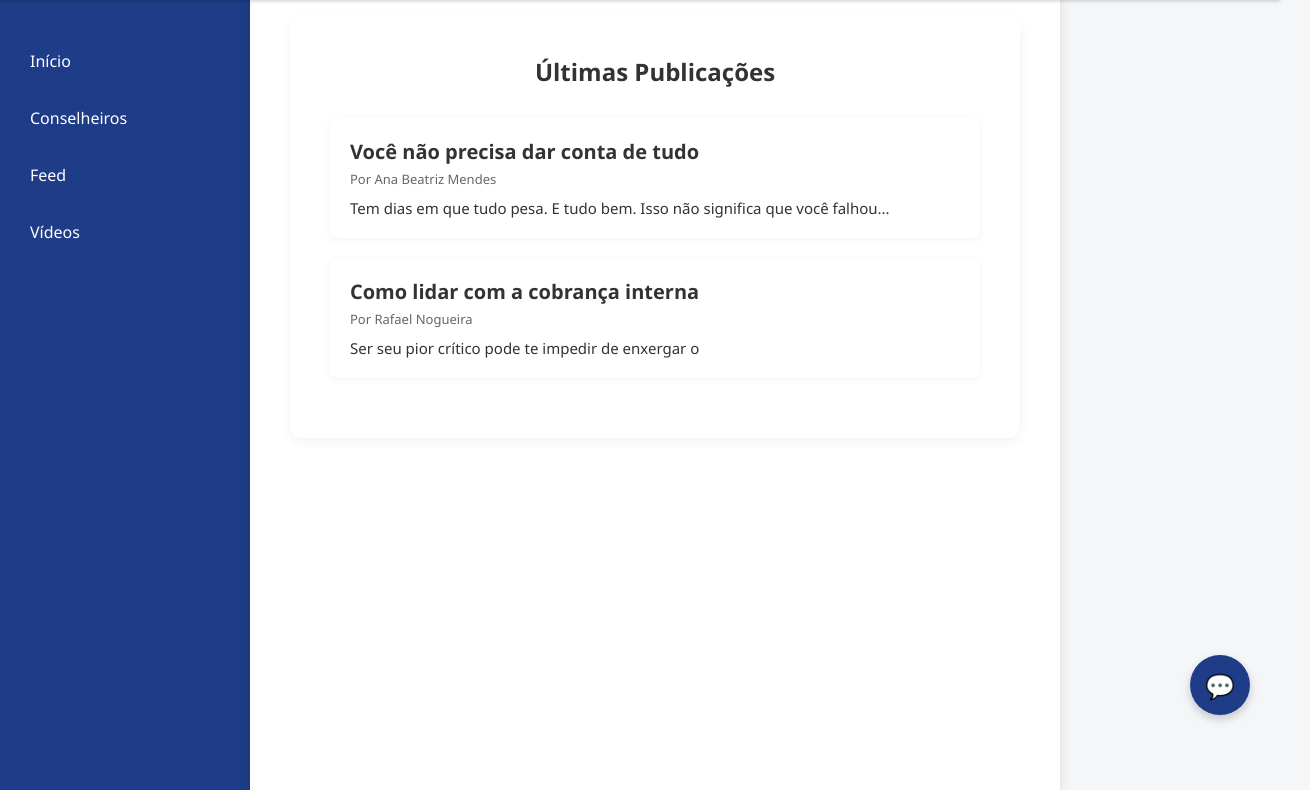
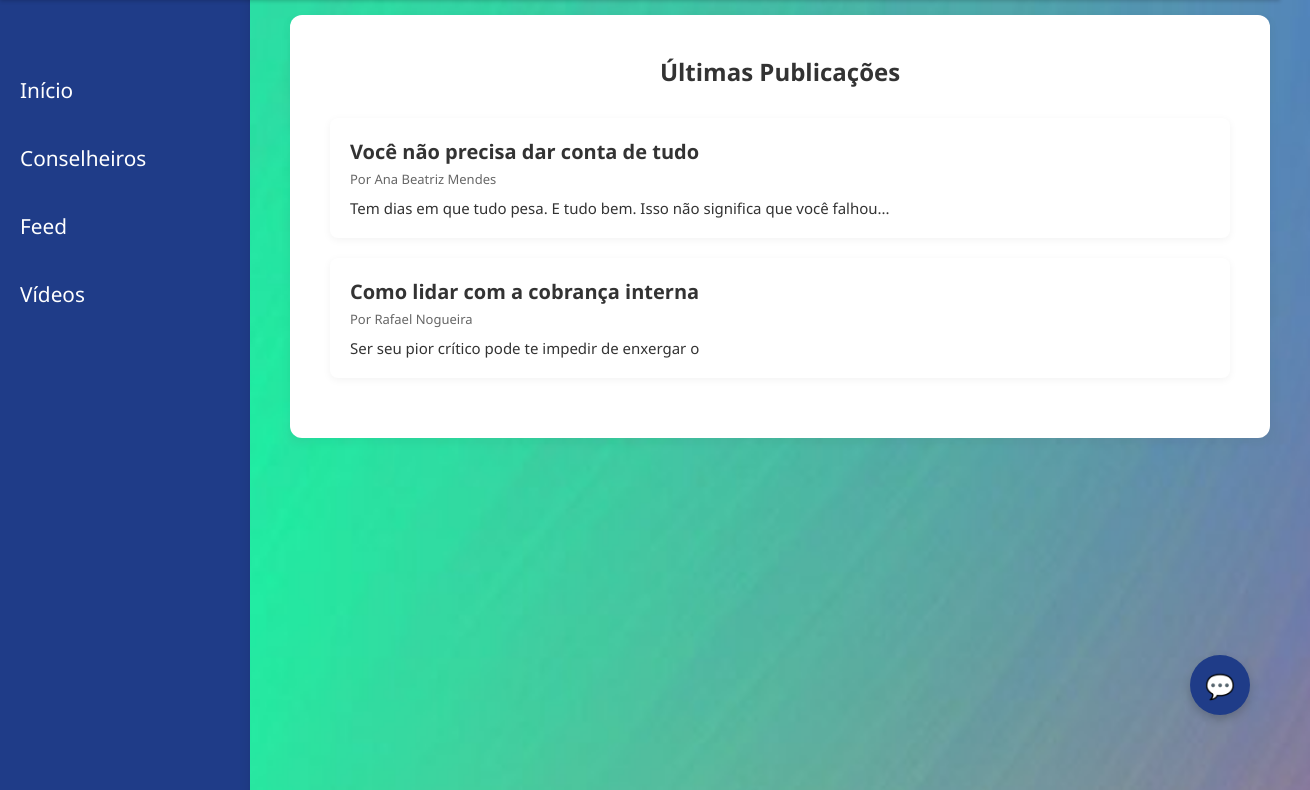
Before and after one commit to CollWork/site-ajuda-adolescente, a plain HTML site: page feed.html in a window 1280 px wide. Shown: the part 55-845 px from the top of the page, 1310 px wide, since content can reach past the window. Drawn offline with Linux system fonts and the light colour scheme.

Commit message:
Aparência
Adicionei imagem de background para o fundo da Main e do Body, em todas as páginas. Tirei o "nome" do topo de cada página, como "Portal" ou "Página Principal".
Ajustei o tamanho da Main e dos nomes das páginas, na Sidebar.

```diff
--- a/estilo/style.css
+++ b/estilo/style.css
@@ -6,48 +6,49 @@
 }
 
 body {
+  background-image: url('../imagens/fundosuave.jpg');
+  background-size: cover;
+  background-position: center;
+  background-repeat: no-repeat;
   display: flex;
   height: auto;
-  background-color: #f4f6f8;
+  background-color: #ffffff;
   color: #333;
 }
 
 .sidebar {
   width: 250px;
   background-color: #1f3c88;
-  color: white;
-  padding: 20px;
-  display: flex;
-  flex-direction: column;
-}
-
-.sidebar h2 {
-  font-size: 22px;
-  margin-bottom: 30px;
-  text-align: center;
+  padding-top: 10%;
+  padding-right: 10%;
+  font-size: 130%;
 }
 
 .sidebar nav a {
+  display: block;
+  width: 100%;
   text-decoration: none;
   color: white;
-  margin: 15px 0;
-  display: block;
-  padding: 10px;
+  margin: 10px 0;
+  padding: 15px 20px;
   border-radius: 6px;
   transition: 0.2s;
 }
 
 .sidebar nav a:hover {
   background-color: #3fa9f5;
+  padding-right: 200px;
 }
 
 .main {
+  background-image: url('../imagens/fundosuave.jpg');
+  background-size: cover;
+  background-position: center;
+  background-repeat: no-repeat;
   flex: 1;
   overflow-y: auto;
+  min-width: 100%;
   min-height: 120vh;
-}
-
-.main {
   background-color: white;
   border-radius: 12px;
   box-shadow: 0 4px 12px rgba(0, 0, 0, 0.1);
@@ -58,6 +59,7 @@ body {
 
 .welcome {
   font-size: 24px;
+  font-family: 'Franklin Gothic Medium', 'Arial Narrow', Arial, sans-serif;
   margin-bottom: 20px;
   margin-left: 20%;
   margin-right: 20%;
@@ -134,6 +136,7 @@ body {
 
 
 .conselheiros {
+  background-color: white;
   padding: 40px;
   border-radius: 12px;
   box-shadow: 0 4px 12px rgba(0, 0, 0, 0.05);
@@ -272,6 +275,7 @@ body {
 /*----*/
 
 .feed {
+  background-color: white;
   padding: 40px;
   border-radius: 12px;
   box-shadow: 0 4px 12px rgba(0, 0, 0, 0.05);
@@ -322,6 +326,7 @@ body {
 
 
 .videos {
+  background-color: white;
   padding: 20px;
   border-radius: 12px;
   max-width: 90%;
--- a/feed.html
+++ b/feed.html
@@ -13,7 +13,6 @@
 
   <div class="content-wrapper">
     <div class="sidebar">
-      <h2>Portal</h2>
       <nav>
         <a href="index.html">Início</a>
         <a href="conselheiros.html">Conselheiros</a>
```
Also changed, not shown: conselheiros.html (+0 -1 lines), index.html (+0 -1 lines), videos.html (+0 -1 lines), imagens/fundosuave.jpg (added).
